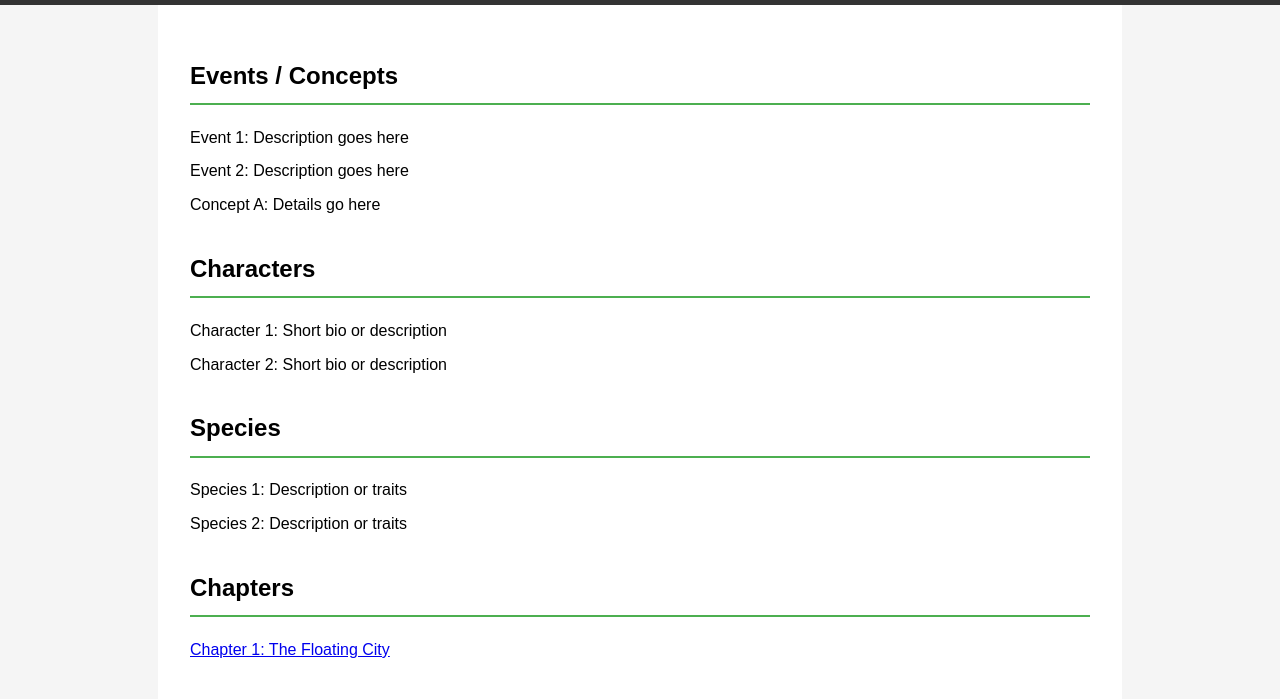
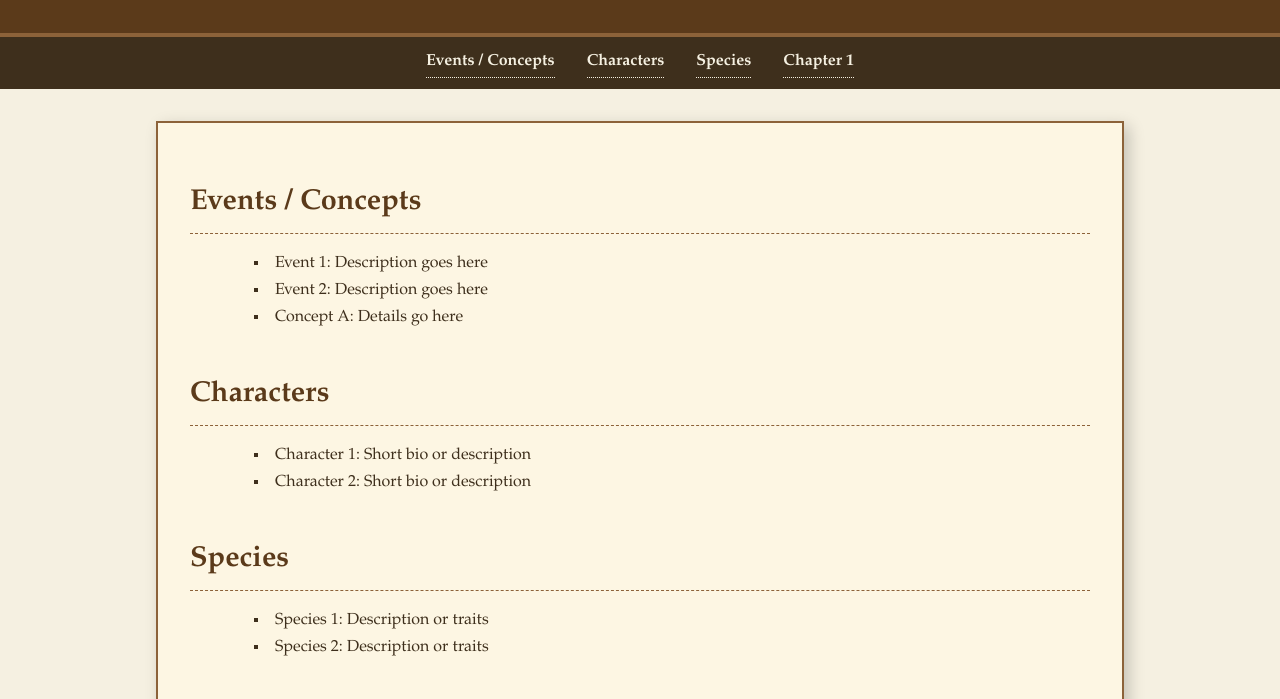
Before and after one commit to siucrae/Writings, a plain HTML site: page index.html in a window 1280 px wide. Shown: the part 163-862 px from the top of the page. Drawn offline with Linux system fonts and the light colour scheme.

Commit message:
Update index.html

```diff
--- a/index.html
+++ b/index.html
@@ -2,20 +2,8 @@
 <html lang="en">
 <head>
   <meta charset="UTF-8">
-  <meta name="viewport" content="width=device-width, initial-scale=1.0">
-  <title>Siucrae Project</title>
-  <style>
-    body { font-family: Arial, sans-serif; line-height: 1.6; margin: 0; padding: 0; background: #f5f5f5; }
-    header { background: #4CAF50; color: white; padding: 1rem; text-align: center; }
-    nav { background: #333; color: white; padding: 0.5rem; display: flex; justify-content: center; flex-wrap: wrap; }
-    nav a { color: white; margin: 0 1rem; text-decoration: none; }
-    nav a:hover { text-decoration: underline; }
-    main { padding: 2rem; max-width: 900px; margin: auto; background: white; }
-    section { margin-bottom: 2rem; }
-    h2 { border-bottom: 2px solid #4CAF50; padding-bottom: 0.5rem; }
-    ul { list-style: none; padding: 0; }
-    li { margin: 0.5rem 0; }
-  </style>
+  <title>Chapter 1</title>
+  <link rel="stylesheet" href="style.css">
 </head>
 <body>
   <header>
@@ -25,7 +13,7 @@
     <a href="#events">Events / Concepts</a>
     <a href="#characters">Characters</a>
     <a href="#species">Species</a>
-    <a href="Karatai/Demon Tags/Chapters/html/chapter1.html">Chapter 1</a>
+    <a href="Karatai/Demon Tags/Chapters/html/chapter 1.html">Chapter 1</a>
   </nav>
   <main>
     <section id="events">
@@ -56,7 +44,7 @@
     <section id="chapters">
       <h2>Chapters</h2>
       <ul>
-        <li><a href="Karatai/Demon Tags/Chapters/html/chapter1.html">Chapter 1: The Floating City</a></li>
+        <li><a href="Karatai/Demon Tags/Chapters/html/chapter 1.html">Chapter 1: The Floating City</a></li>
         <!-- more chapters here later -->
       </ul>
     </section>
```
